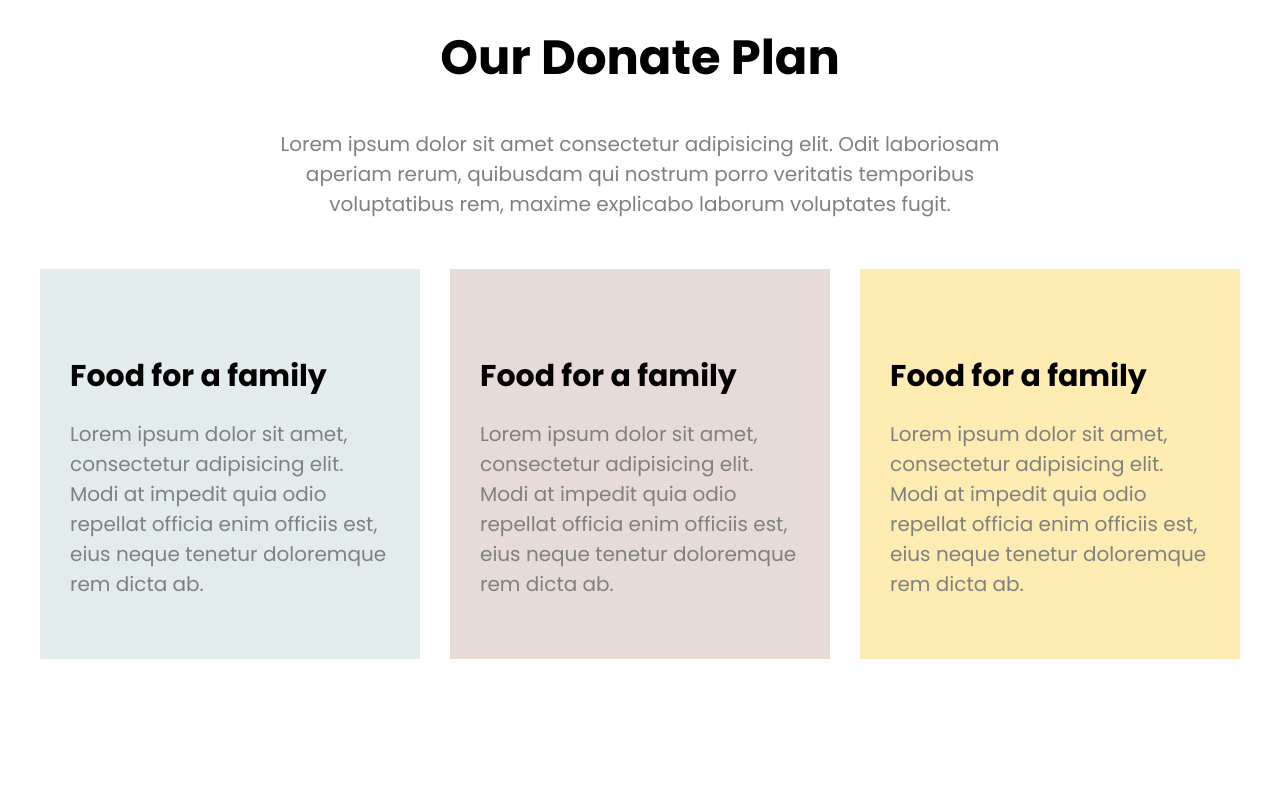
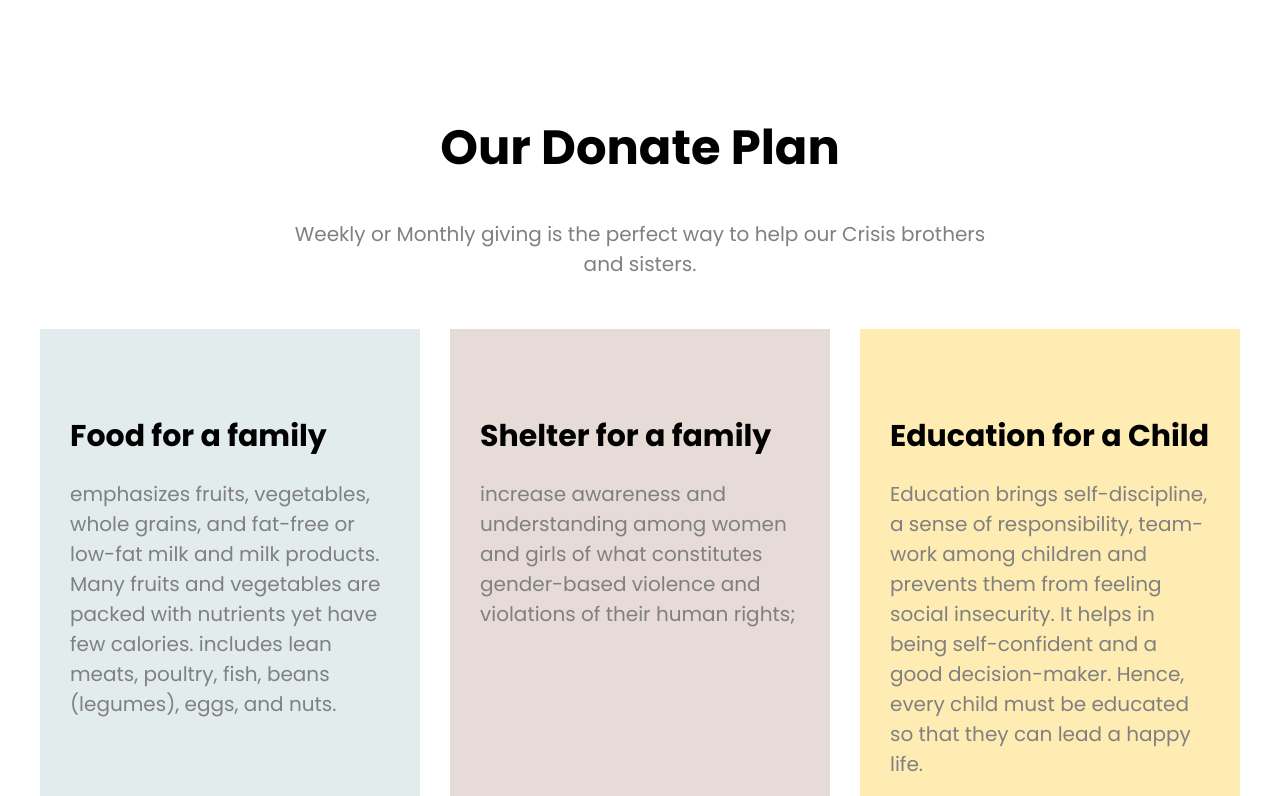
Before and after one commit to AbuAhmad119033/Donation, a plain HTML site: page index.html in a window 1280 px wide. Shown: the part 1420-2216 px from the top of the page. Drawn offline with Linux system fonts and the light colour scheme.

Commit message:
code edited

```diff
--- a/index.html
+++ b/index.html
@@ -20,9 +20,7 @@
     </div>
     <div class="donate-today">
         <h2 class="section-heading">Donate Today</h2>
-        <p class="section-subheading">As you celebrate Eid ul-Adha with your family, don’<br>t forget to fulfil your
-            Qurbani. 821 Million people go to sleep on an empty<br> stomach and meat is inaccessible to many. Your
-            Qurbani is often the only meat they taste all year<br> bringing relief and sustenance</p>
+        <p class="section-subheading">We are fundraising to help flood-affected people in Sylhet, Bangladesh. The flood situation in Sylhet has worsened in the last two days and people are finding shelter in any place where they can just survive. Although people have shelter to survive now there are no foods or medical supplies there to support them. My main goal for fundraising is to provide flood-affected people with food and medicines. Your donation will be gratefully appreciated and support those people who are surviving now in a tiny shelter homeless, passing sleepless nights.</p>
 
         <div class="main-div">
             <div class="box">
@@ -53,27 +51,24 @@
             Our Donate Plan
         </h2>
         <p class="section-subheading">
-            Lorem ipsum dolor sit amet consectetur adipisicing elit. Odit laboriosam aperiam rerum, quibusdam qui
-            nostrum porro veritatis temporibus voluptatibus rem, maxime explicabo laborum voluptates fugit.
+            Weekly or Monthly giving is the perfect way to help our Crisis brothers and sisters.
         </p>
         <div class="donate-container">
             <div class="donate-1 donate-box">
                 <img src="" alt="">
                 <h3>Food for a family</h3>
-                <p>Lorem ipsum dolor sit amet, consectetur adipisicing elit. Modi at impedit quia odio repellat officia
-                    enim officiis est, eius neque tenetur doloremque rem dicta ab.</p>
+                <p>emphasizes fruits, vegetables, whole grains, and fat-free or low-fat milk and milk products. Many fruits and vegetables are packed with nutrients yet have few calories.
+                    includes lean meats, poultry, fish, beans (legumes), eggs, and nuts.</p>
             </div>
             <div class="donate-2 donate-box">
                 <img src="" alt="">
-                <h3>Food for a family</h3>
-                <p>Lorem ipsum dolor sit amet, consectetur adipisicing elit. Modi at impedit quia odio repellat officia
-                    enim officiis est, eius neque tenetur doloremque rem dicta ab.</p>
+                <h3>Shelter for a family</h3>
+                <p>increase awareness and understanding among women and girls of what constitutes gender-based violence and violations of their human rights;</p>
             </div>
             <div class="donate-3 donate-box">
                 <img src="" alt="">
-                <h3>Food for a family</h3>
-                <p>Lorem ipsum dolor sit amet, consectetur adipisicing elit. Modi at impedit quia odio repellat officia
-                    enim officiis est, eius neque tenetur doloremque rem dicta ab.</p>
+                <h3>Education for a Child</h3>
+                <p> Education brings self-discipline, a sense of responsibility, team-work among children and prevents them from feeling social insecurity. It helps in being self-confident and a good decision-maker. Hence, every child must be educated so that they can lead a happy life.</p>
             </div>
         </div>
     </div>
@@ -101,8 +96,7 @@
     <div class="updates">
         <h2 class="section-heading">Get My Updates</h2>
         <p class="section-subheading">
-            Lorem ipsum, dolor sit amet consectetur adipisicing elit. Veritatis excepturi amet dolores recusandae, natus
-            possimus?
+            We are fundraising to help flood-affected people in Sylhet
         </p>
         <div class="form-container">
             <form>
```
